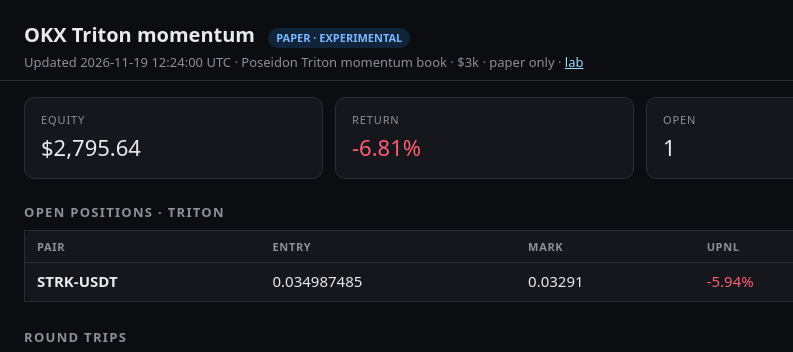
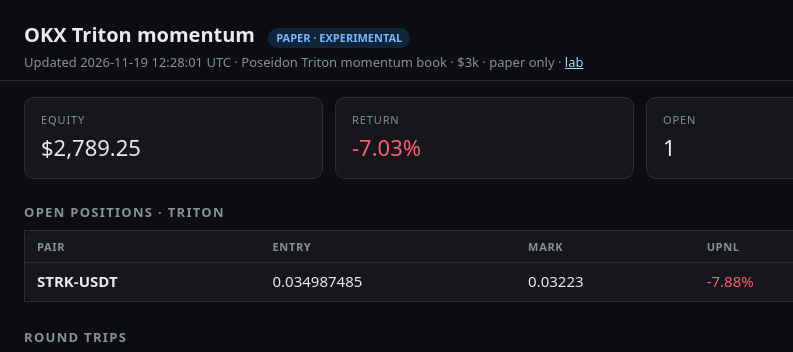
Before and after one commit to pixel-vector-bell/okx-triton-paper, a plain HTML site: page index.html in a window 1280 px wide. Shown: the top 352 px of the page, 0-793 px from the left. Drawn offline with Linux system fonts and the light colour scheme.

Commit message:
TRITON blotter 12:28:06 UTC

```diff
--- a/index.html
+++ b/index.html
@@ -29,11 +29,11 @@
 </style></head><body>
 <header>
   <h1>OKX Triton momentum <span class="paper">PAPER · EXPERIMENTAL</span></h1>
-  <div class="sub">Updated 2026-11-19 12:24:00 UTC · Poseidon Triton momentum book · $3k · paper only · <a href="https://pixel-vector-bell.github.io/okx-paper-lab/">lab</a></div>
+  <div class="sub">Updated 2026-11-19 12:28:01 UTC · Poseidon Triton momentum book · $3k · paper only · <a href="https://pixel-vector-bell.github.io/okx-paper-lab/">lab</a></div>
 </header>
 <div class="grid">
-  <div class="stat"><div class="k">Equity</div><div class="v">$2,795.64</div></div>
-  <div class="stat"><div class="k">Return</div><div class="v"><span class="down">-6.81%</span></div></div>
+  <div class="stat"><div class="k">Equity</div><div class="v">$2,789.25</div></div>
+  <div class="stat"><div class="k">Return</div><div class="v"><span class="down">-7.03%</span></div></div>
   <div class="stat"><div class="k">Open</div><div class="v">1</div></div>
   <div class="stat"><div class="k">Closed sells / wins</div><div class="v">24 / 4</div></div>
 </div>
@@ -41,7 +41,7 @@
   <div>
     <h2>Open positions · TRITON</h2>
     <table><thead><tr><th>Pair</th><th>Entry</th><th>Mark</th><th>uPnL</th><th>MFE</th><th>MAE</th><th>Stop</th></tr></thead>
-    <tbody><tr><td class='sym'>STRK-USDT</td><td>0.034987485</td><td>0.03291</td><td><span class="down">-5.94%</span></td><td>—</td><td>—</td><td>0.03199</td></tr></tbody></table>
+    <tbody><tr><td class='sym'>STRK-USDT</td><td>0.034987485</td><td>0.03223</td><td><span class="down">-7.88%</span></td><td>—</td><td>—</td><td>0.03199</td></tr></tbody></table>
   </div>
   <div>
     <style>
```
